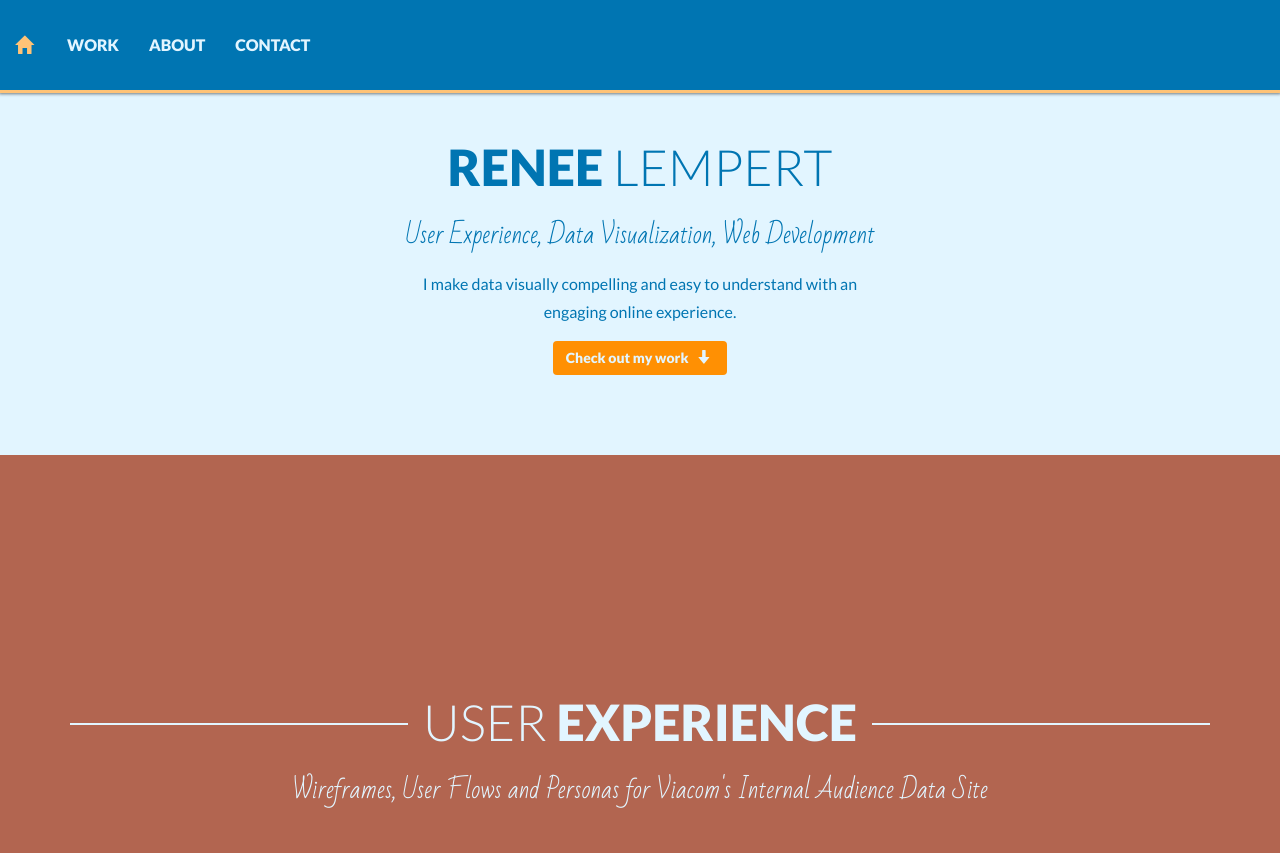
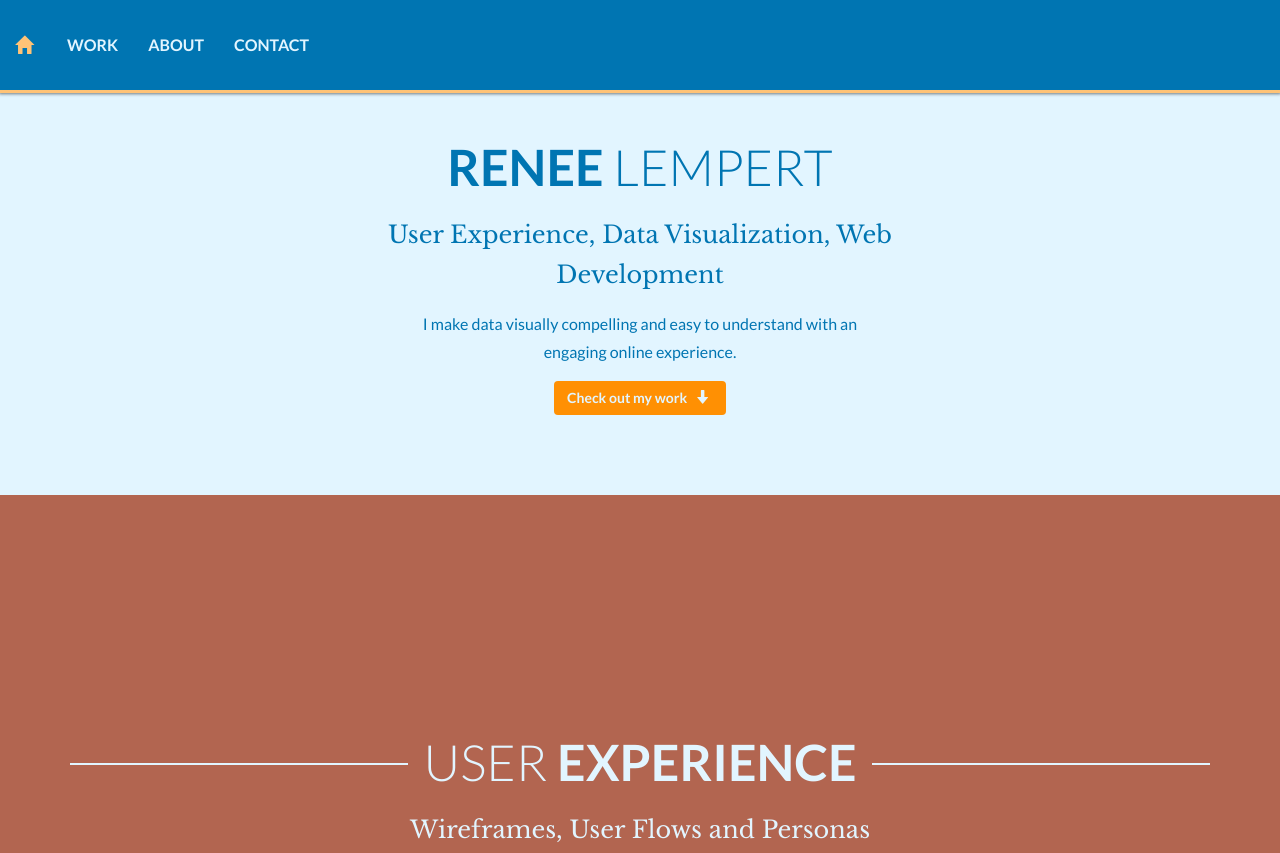
Before and after one commit to reneelightner/personalWebsite, a plain HTML site: page index.html in a window 1280 px wide. Shown: the top 853 px of the page. Drawn offline with nearby package versions, Linux system fonts and the light colour scheme.

Commit message:
fix fonts

```diff
--- a/css/mystyles.scss
+++ b/css/mystyles.scss
@@ -7,7 +7,7 @@
 
 
 		body {
-			font-family:'Lato', Helvetica, Arial, sans-serif;
+			font-family:'Lato', sans-serif;
 			font-weight:400;
 		}
 
@@ -132,7 +132,7 @@
 			font-size:24px;
 			line-height:40px;
 			margin-bottom: 0;
-			font-family: 'Bad Script', cursive;
+			font-family: 'Libre Baskerville', serif;
 			text-align: center;
 		}
 		h4{
--- a/index.html
+++ b/index.html
@@ -4,7 +4,7 @@
 	<head>
 		<meta charset="utf-8">
 		<title>Renee Lempert's portfolio</title>
-		<link href='http://fonts.googleapis.com/css?family=Lato:300,400,900|Libre+Baskerville:400,700|Bad+Script' rel='stylesheet' type='text/css'>
+		<link href="https://fonts.googleapis.com/css?family=Lato:300,400,700|Libre+Baskerville:400,700" rel="stylesheet">
 		<meta name="viewport" content="width=device-width, initial-scale=1"/>
 		<meta name="description" content="Renee Lempert's webiste and personal portfolio"/>
     	<meta name="author" content="Renee Lempert"/>
@@ -60,7 +60,7 @@
 				<div class='row' id='work'>
 					<div class='col-lg-12 col-md-12 col-sm-12 col-xs-12'>
 						<h2 class='background'><span class="background-wrap">User <span class="bold">Experience</span><span></h2>
-						<h3>Wireframes, User Flows and Personas for Viacom's Internal Audience Data Site</h3>
+						<h3>Wireframes, User Flows and Personas</h3>
 
 					  <div id="myCarousel" class="carousel slide">
 					    <!-- Indicators -->
@@ -93,7 +93,7 @@
 					      <div class="item">
 					        <img src="images/slide_4.png">
 					        <div class="carousel-caption">
-					          <h3>User flow on how to use an audience application</h3>
+					          <h3>User flow</h3>
 					        </div>
 					      </div>
 					    </div>
```
Also changed, not shown: css/bootstrap.min.css, css/mystyles.css, 1 other file.
